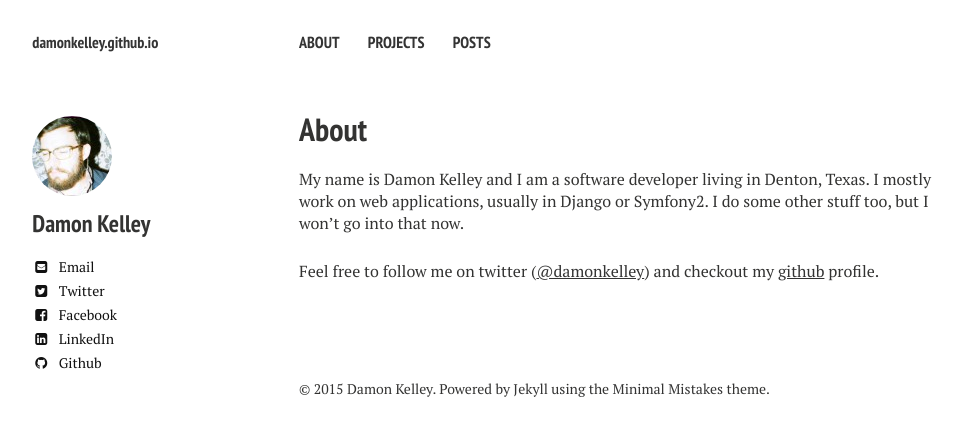
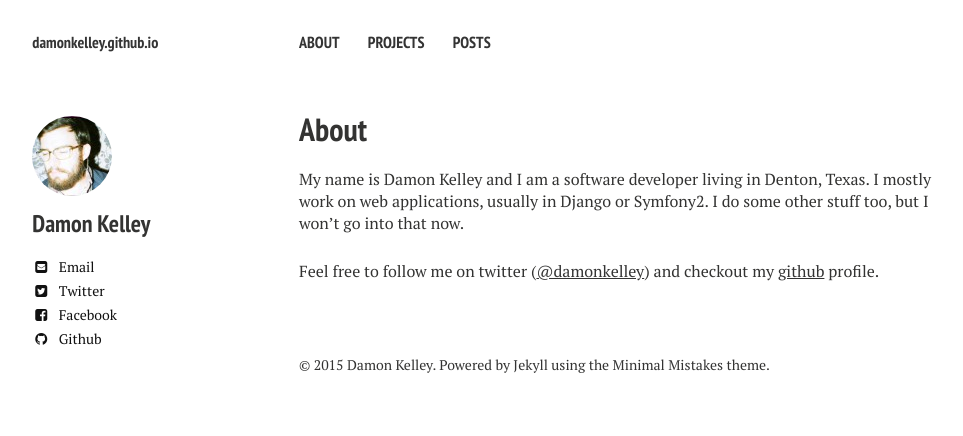
Before and after one commit to damonkelley/damonkelley.github.io, a Jekyll site: the page built from index.md, in a window 1280 px wide. Shown: the top 436 px of the page, without its empty margins (21-984 px from the left). Built offline with Jekyll 4.4.1, drawn with Linux system fonts in a browser that asks for light colours; nearby versions of some CDN libraries.

Commit message:
Remove linkedin setting.

```diff
--- a/_config.yml
+++ b/_config.yml
@@ -42,7 +42,7 @@ owner:
   bing-verify:
   github: damonkelley
   stackoverflow: #damonkelley
-  linkedin: damonmkelley
+  linkedin: #damonmkelley
   instagram: #username
   lastfm: #username
   tumblr: #username
```
